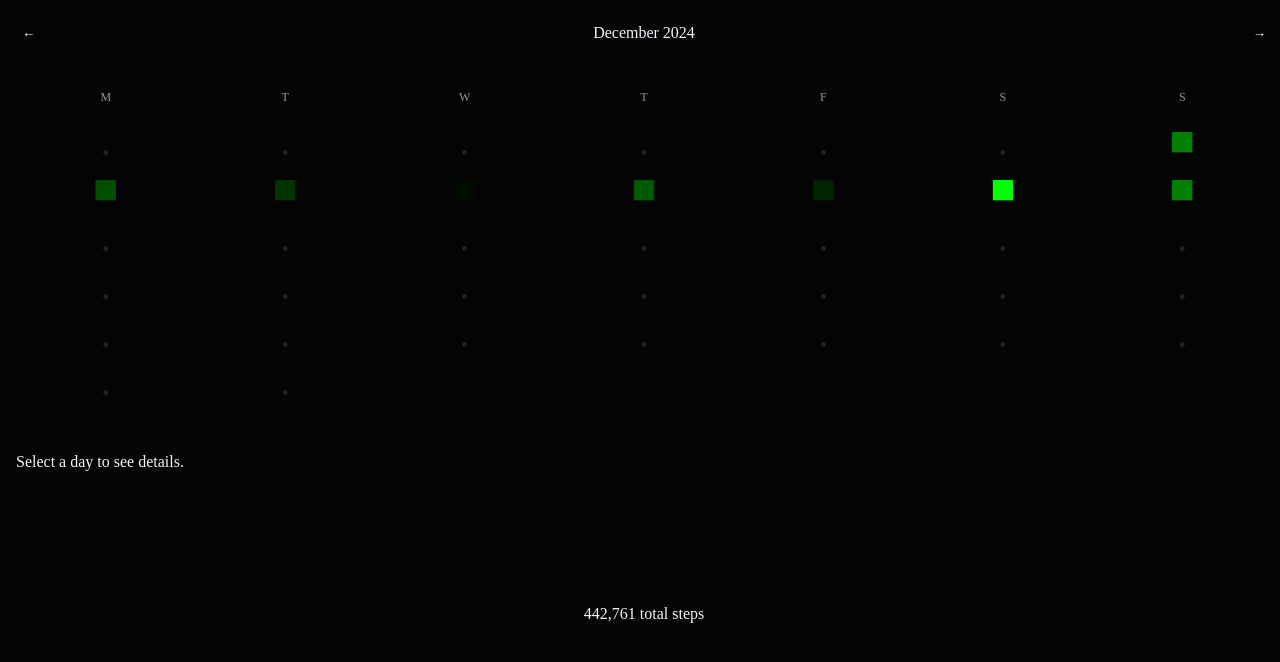
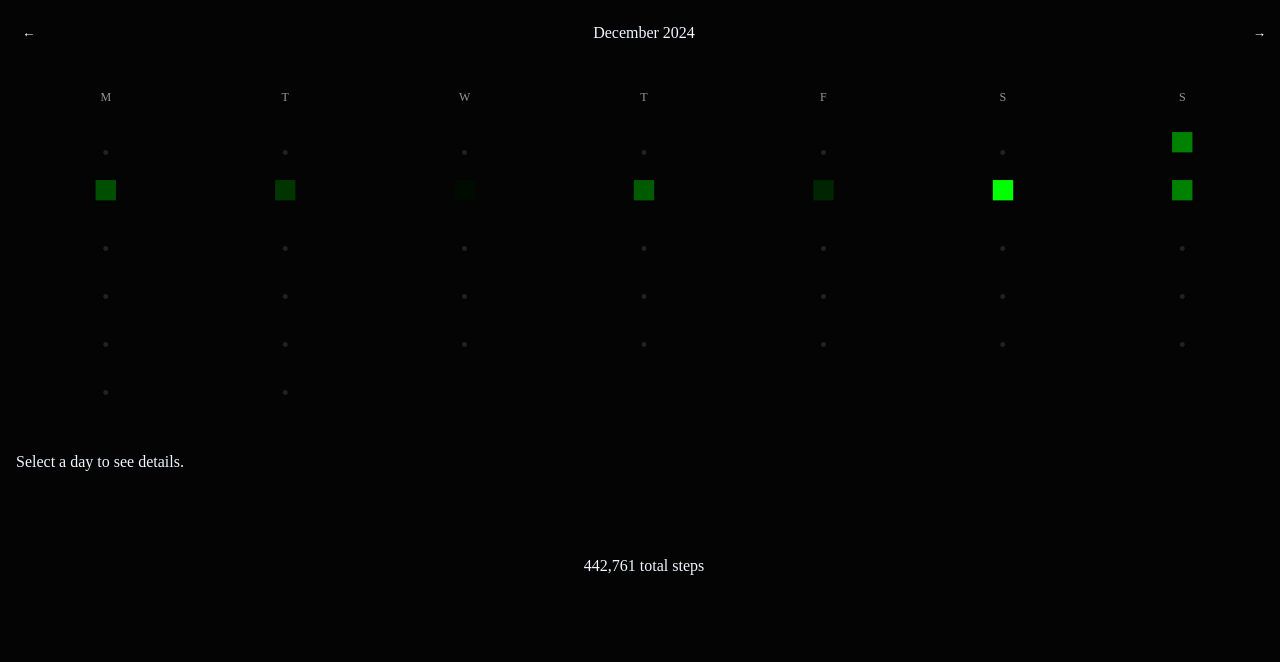
Before and after one commit to cnopt/steps_frontend, a React (Vite) app: page / in a window 1280 px wide. Shown: the top 662 px of the page. Built offline with nearby package versions, Linux system fonts and the light colour scheme; a web font is replaced by a local one.

Commit message:
remove tap effects

```diff
--- a/src/styles/App.css
+++ b/src/styles/App.css
@@ -2,4 +2,5 @@ body {
     background-color: #040405;
     color: #f0f6fc;
     padding-left: 0.5rem;
+    -webkit-tap-highlight-color: rgba(0, 0, 0, 0);
 }
--- a/src/styles/DaysGrid.css
+++ b/src/styles/DaysGrid.css
@@ -61,5 +61,5 @@
 .day-details {
     /* flex: 1, fontSize: '16px', textAlign: 'left' */
     margin-top: 3rem;
-    height: 7rem;
+    height: 4rem;
 }
```
